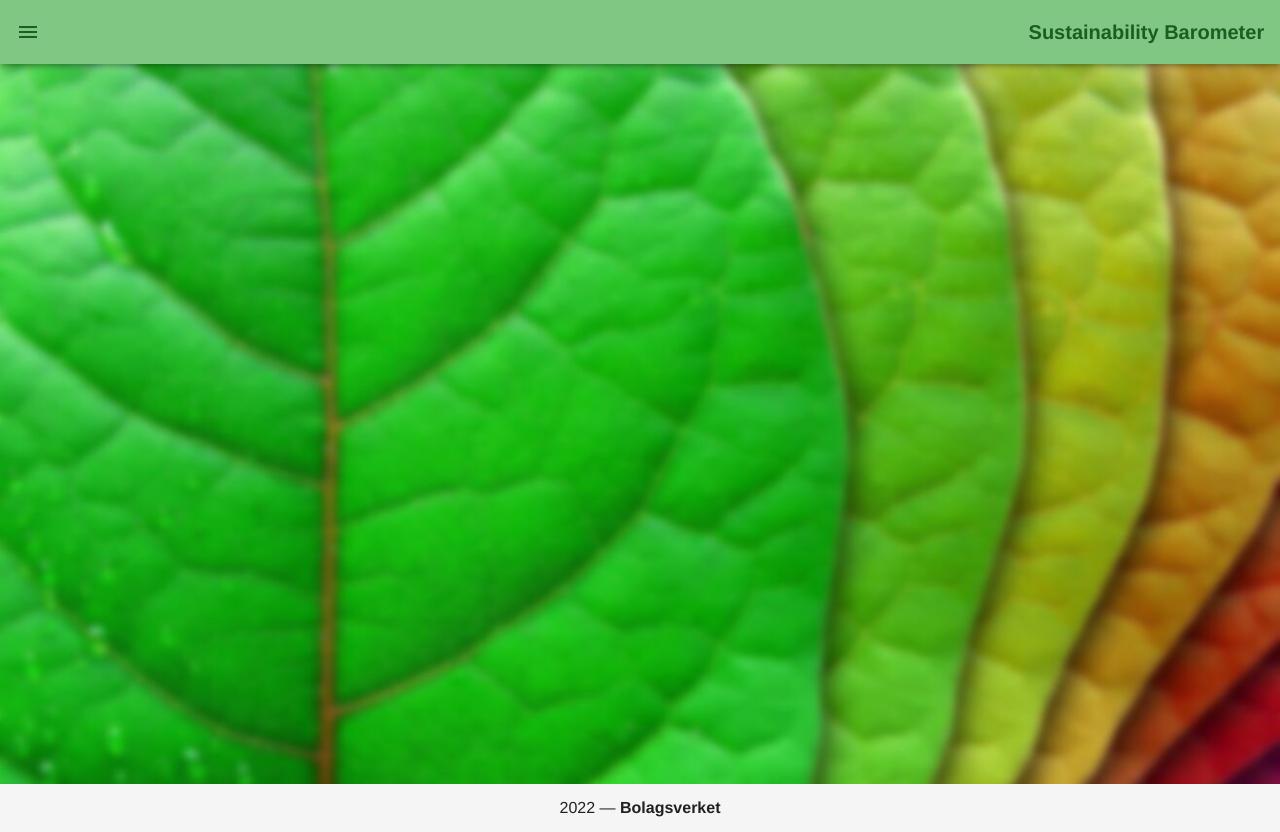
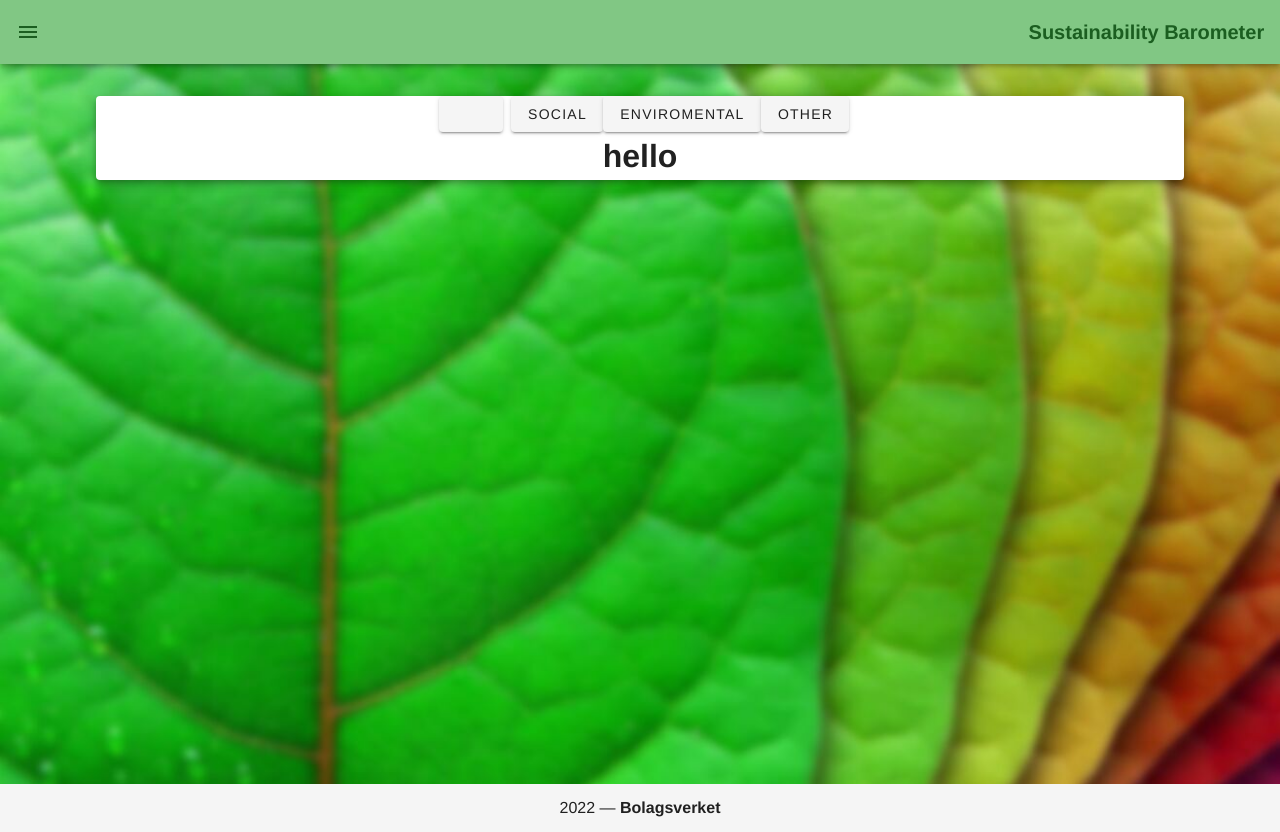
Before and after one commit to ClemLef/SIMS-bolagsverket, a Vue app in the folder testvue/: page /#/form2 in a window 1280 px wide. Built offline with nearby package versions, Linux system fonts and the light colour scheme.

Commit message:
formpage2

```diff
--- /dev/null
+++ b/testvue/src/components/FormData.vue
@@ -0,0 +1,52 @@
+<template>
+
+    <div>
+
+        <!-- {{content}} -->
+        <v-card elevation="5" width="85%" class="mx-auto my-8">
+
+            <!-- Create Buttons dynamically depentent on page content -->
+            <v-btn @click="setCurrentTab(row.id)"
+                v-for="row in content" :key="row.id"
+                :class="{'mx-2' : currentTab == row.id}"
+                > {{row.title}}
+            </v-btn>
+
+            <!-- Showing correct page content -->
+            <div v-for="(row, index) in content" :key="row.id[index]" v-show="currentTab == row.id">
+
+
+                <h1 v-for="(question, index) in row.ecoQuestions" :key="question[index]">
+                    {{question.text}}
+                </h1>
+
+
+            </div>
+
+        </v-card>
+
+    </div>
+
+</template>
+
+<script>
+    export default{
+        props: {
+            content: Array
+        },
+
+        data: () => ({
+            currentTab: 1
+        }),
+
+
+        methods: {
+
+            setCurrentTab(selectedTab){
+                this.currentTab = selectedTab;
+            },
+
+
+        }
+    }
+</script>
--- a/testvue/src/router/index.js
+++ b/testvue/src/router/index.js
@@ -2,6 +2,8 @@ import Vue from 'vue'
 import VueRouter from 'vue-router'
 import HomePage from '../views/HomePage.vue'
 import FormPage from '../views/FormPage.vue'
+import FormPage2 from '../views/FormPage2.vue'
+
 import ResultsPage from '../views/ResultsPage.vue'
 import HelpPage from '../views/HelpPage.vue'
 
@@ -17,6 +19,11 @@ const routes = [
     path: '/form',
     name: 'form',
     component: FormPage
+  },
+  {
+    path: '/form2',
+    name: 'form2',
+    component: FormPage2
   },
   {
     path: '/results',
--- a/testvue/src/views/FormPage.vue
+++ b/testvue/src/views/FormPage.vue
@@ -70,8 +70,18 @@
 
       <!-- Prev and Next button, increment or decrement current tab counter -->
       <v-row class="mx-8 my-15">
-        <v-btn class="mx-2" depressed color="primary" large @click="prevTab"> Prev </v-btn>
-        <v-btn class="mx-2" depressed color="success" large @click="nextTab"> Next </v-btn>
+        <v-btn class="mx-2" depressed color="primary" large @click="prevTab"> Prev
+          <v-icon right> mdi-arrow-left </v-icon>
+        </v-btn>
+
+        <v-btn class="mx-2" depressed color="success" large @click="nextTab"> Next
+          <v-icon left> mdi-arrow-right </v-icon>
+        </v-btn>
+
+        <!-- kanske inte behöver v-show eftersom hela kortet endast visas med v-show=currenttab -->
+        <v-btn v-show="currentTab == 1" class="mx-2" depressed color="accent" large @click="resultTab"> Result
+          <v-icon right> mdi-form-select </v-icon>
+        </v-btn>
       </v-row>
 
     </v-tab-item>
@@ -290,6 +300,10 @@
         this.switchCurrentTab();
       },
 
+      resultTab(){
+        this.$router.push('/results')
+      },
+
       switchCurrentTab(){
         switch(this.currentTab){
           case 1: this.tab = 'tab-1'; break;
--- /dev/null
+++ b/testvue/src/views/FormPage2.vue
@@ -0,0 +1,218 @@
+<template>
+  <FormData :content="tabData"> </FormData>
+</template>
+
+<script>
+  // Gets formdata from file
+  import FormData from '../components/FormData.vue'
+
+  export default {
+
+    //My components
+    components :{
+      FormData
+    },
+
+    name: 'FormPage2',
+
+    data: () => ({
+      // Used right now
+
+
+      answerButtonTextSet_1: [
+        { text: 'No'          },
+        { text: 'Probably not'},
+        { text: 'Probably'    },
+        { text: 'Yes'         },
+      ],
+
+      answerButtonTextSet_2: [
+        { text: 'None'       },
+        { text: 'Very Little'},
+        { text: 'Some'       },
+        { text: 'A lot'      },
+      ],
+
+      // Here is the group of question with help info that will be shown in the Economical tab
+      // ecoQuestions: [
+      //   {text: 'Will responsible purchasing policies be used within your business ?',
+      //   info: 'this is test info for eco question 1',
+      //   showInfo: false,
+      //   answerSet: 1},
+
+      //   {text: 'Do you plan to use Fskattsedel for your business ?',
+      //   info: 'this is test info for eco question 2',
+      //   showInfo: false,
+      //   answerSet: 1},
+
+      //   {text: 'Is it likely for your business to expand in the next few years? ?',
+      //   info: 'here is an example of a very long help description, how will the form handle this, no one knows. But one thing is for sure, it probably wont work as inteaded on the first try?',
+      //   showInfo: false,
+      //   answerSet: 1},
+
+      //   {text:'Would your business idea help generate profit for other companies ?',
+      //   info: 'this is test info for eco question 4',
+      //   showInfo: false,
+      //   answerSet: 1},
+
+      //   {text:'Is it possible for the business to be developped without additional investments and infrastructure ?',
+      //   info: 'this is test info for eco question 5',
+      //   showInfo: false,
+      //   answerSet: 1},
+
+      //   {text:'Are the produced services or goods affordable for the targeted customer ?',
+      //   info: 'this is test info for eco question 6',
+      //   showInfo: false,
+      //   answerSet: 1},
+
+      //   {text:'How many existing competing market solutions would you estimate exist ?',
+      //   info: 'this is test info for eco question 7',
+      //   showInfo: false,
+      //   answerSet: 2},
+
+      //   {text:'How much energy do you estimate your business will use ?',
+      //   info: 'this is test info for eco question 8',
+      //   showInfo: false,
+      //   answerSet: 2},
+
+      //   {text:'Do you plan to use green energy for most of the energy consumption ?',
+      //   info: 'this is test info for eco question 9',
+      //   showInfo: false,
+      //   answerSet: 1},
+
+      //   {text:'How much do you plan to invest to make your business more green?',
+      //   info: 'this is test info for eco question 10',
+      //   showInfo: false,
+      //   answerSet: 2},
+
+      //   {text:'Is it ahead of the technology compared to existing market solutions?',
+      //   info: 'this is test info for eco question 11',
+      //   showInfo: false,
+      //   answerSet: 1},
+
+      //   {text:'By changing your processes to be more ecological, would your company still be able to satisfy customer needs?',
+      //   info: 'this is test info for eco question 12',
+      //   showInfo: false,
+      //   answerSet: 1},
+      // ],
+
+      // Here is the group of question with help info that will be shown in the Social tab
+      // socQuestions: [
+      //   {text: 'Are there any measures taken to improve working conditions ? example: Work from home, schedule, workload..',
+      //   info: 'this is test info for soc question 1',
+      //   showInfo: false,
+      //   answerSet: 2},
+
+      //   {text: 'Are there any measures taken to improve safety in the work environment ?',
+      //   info: 'this is test info for soc question 2',
+      //   showInfo: false,
+      //   answerSet: 2},
+      // ],
+
+      tabData: [
+        {
+          text: 'Economical',
+          id: 1,
+          content: 'content1',
+          ecoQuestions: [
+            {
+              text: 'hello',
+              info: "testinfo",
+              showinfo: false,
+              answerSet: 2,
+            }
+          ]
+          // list: this.socQuestions
+        },
+        {
+          title: 'Social',
+          id: 2,
+          content: "content2"
+        },
+        {
+          title: 'Enviromental',
+          id: 3,
+          content: "content3"
+        },
+        {
+          title: 'Other',
+          id: 4,
+          content: "content4"
+        },
+      ],
+
+      questionData: [
+        {
+          text: 'Are there any measures taken to improve working conditions ? example: Work from home, schedule, workload..',
+          info: 'this is test info for soc question 1',
+          showInfo: false,
+          answerSet: 2},
+        {
+          title: 'Social',
+          id: 2,
+          content: "content2"
+        },
+        {
+          title: 'Enviromental',
+          id: 3,
+          content: "content3"
+        },
+        {
+          title: 'Other',
+          id: 4,
+          content: "content4"
+        },
+      ],
+
+      listOfAnswer: [],
+    }),
+
+
+    methods: {
+
+      prevTab(){
+        if(this.currentTab != 1){
+          this.currentTab -= 1;
+        }
+        this.switchCurrentTab();
+      },
+
+      nextTab(){
+        if(this.currentTab != 4){
+          this.currentTab += 1;
+        }
+        this.switchCurrentTab();
+      },
+
+      resultTab(){
+        this.$router.push('/results')
+      },
+
+      switchCurrentTab(){
+        switch(this.currentTab){
+          case 1: this.tab = 'tab-1'; break;
+          case 2: this.tab = 'tab-2'; break;
+          case 3: this.tab = 'tab-3'; break;
+          case 4: this.tab = 'tab-4'; break;
+        }
+        console.log("Current Tab: " + this.currentTab);
+      },
+
+      setCurrentTab(tab){
+        this.currentTab = tab;
+      },
+
+      showInfo(question){
+        if(question.showInfo == true){
+          question.showInfo = false;
+        } else{
+          question.showInfo = true;
+        }
+      },
+
+      debugLog(){
+        // console.log(this.listOfAnswer);
+      }
+    }
+  }
+</script>
```
